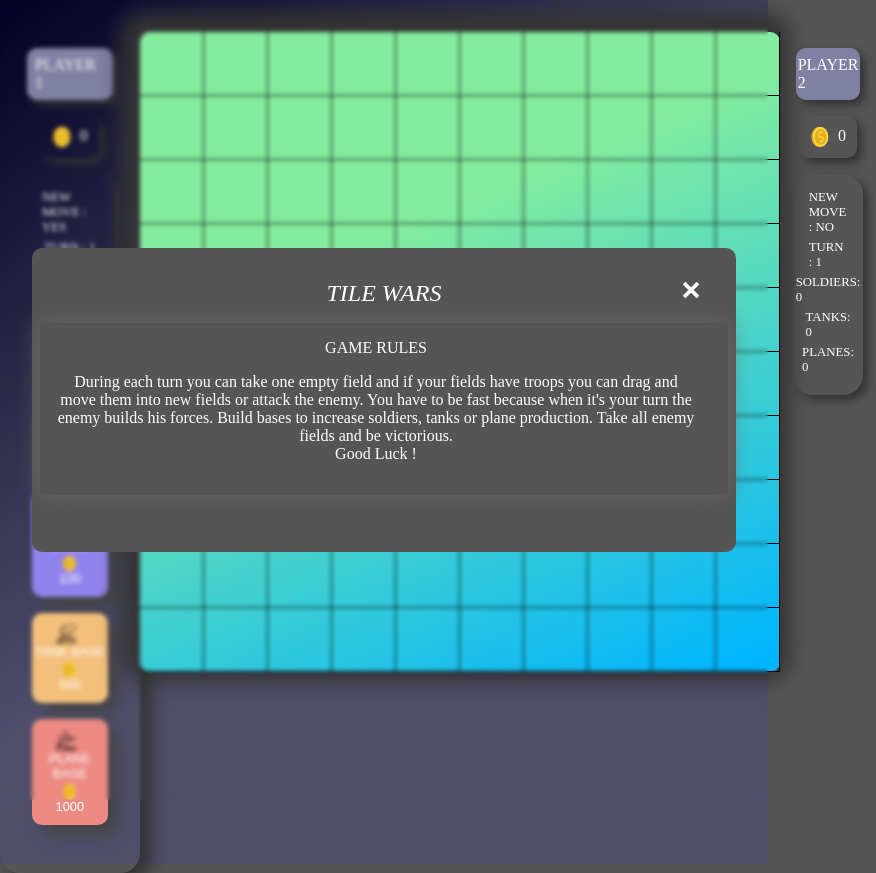
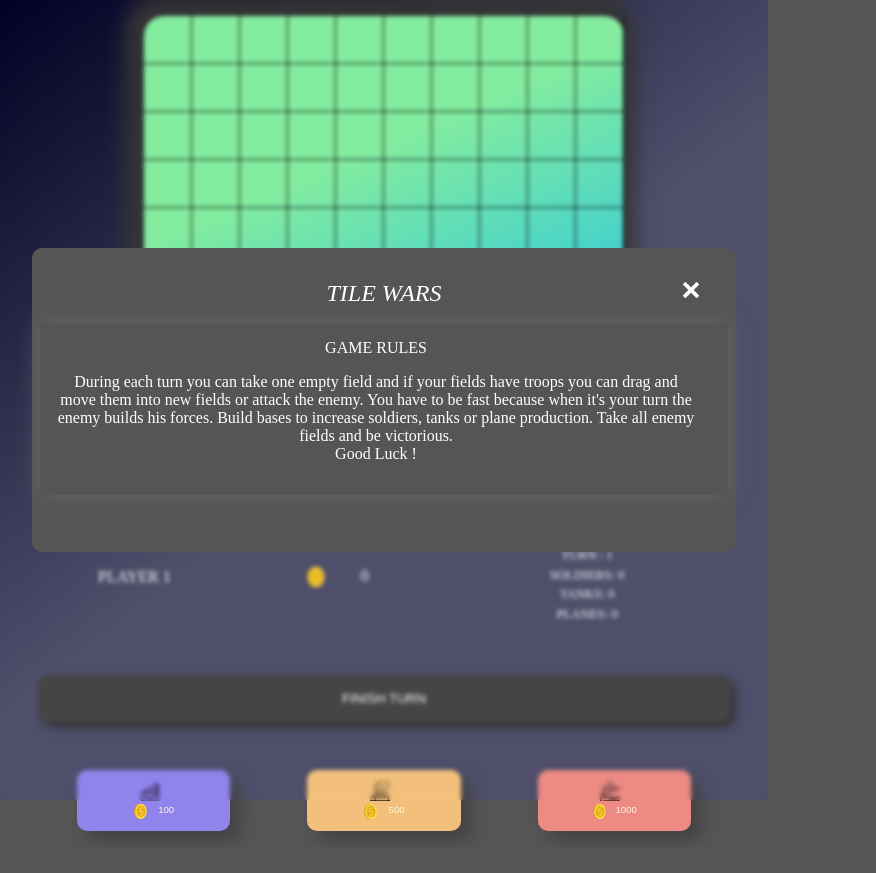
Before and after one commit to michalmiszczuk/tile-wars-typescript, a React (Create React App) app: page / in a window 768 px wide. Shown: the whole page, 876 px wide, since content can reach past the window. After the commit the page ends 847 px from the top, so only its background shows below. Built offline with nearby package versions, Linux system fonts and the light colour scheme.

Commit message:
media queries for medium screens fixed

```diff
--- a/src/components/Board.tsx
+++ b/src/components/Board.tsx
@@ -256,7 +256,7 @@ function Board() {
         dispatch({ type: ACTIONS.SETBOARD, payload: { newBoard } })
     }
 
-    const isMobile = window.screen.width < 768 ? true: false!
+    const isMobile = window.screen.width < 1200 ? true: false!
 
     return (
         <div className="main-wrapper">
--- a/src/components/board.css
+++ b/src/components/board.css
@@ -176,7 +176,22 @@
     box-shadow: 12px 15px 20px 15px #444;
   }
 }
+
+@media (min-width: 767px) and (max-width: 1200px) {
+  .board {
+    grid-template-columns: repeat(10, 3rem);
+    grid-template-rows: repeat(10, 3rem);
+  }
+}
+
 @media (max-width: 767px) {
+  .board {
+    grid-template-columns: repeat(10, 2rem);
+    grid-template-rows: repeat(10, 2rem);
+  }
+}
+
+@media (max-width: 1200px) {
   .main-container {
     background-color: #555;
     display: flex;
@@ -189,8 +204,7 @@
     background: rgb(132, 236, 158);
     background: linear-gradient(157deg, rgba(132, 236, 158, 1) 33%, rgba(0, 181, 255, 1) 98%);
     display: grid;
-    grid-template-columns: repeat(10, 2rem);
-    grid-template-rows: repeat(10, 2rem);
+
     border-radius: 20px;
     box-shadow: 3px 5px 22px 21px #444;
     order: 1;
@@ -203,7 +217,7 @@
     box-shadow: none;
   }
   .player-container {
-    background-color: #555;
+    background-color: transparent;
     align-items: center;
     display: flex;
     flex-flow: row wrap;
```
